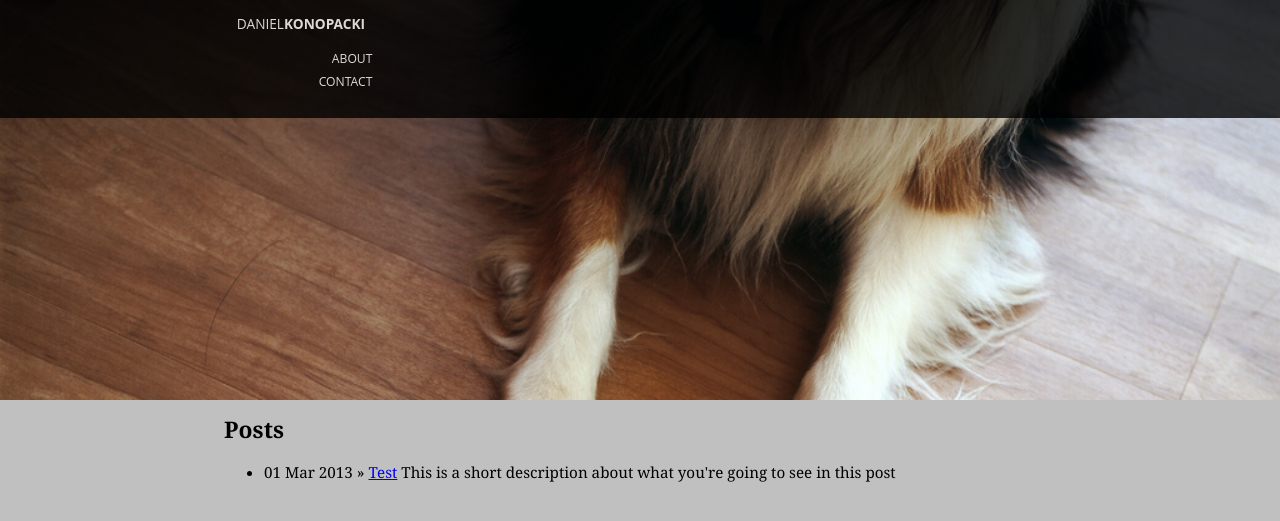
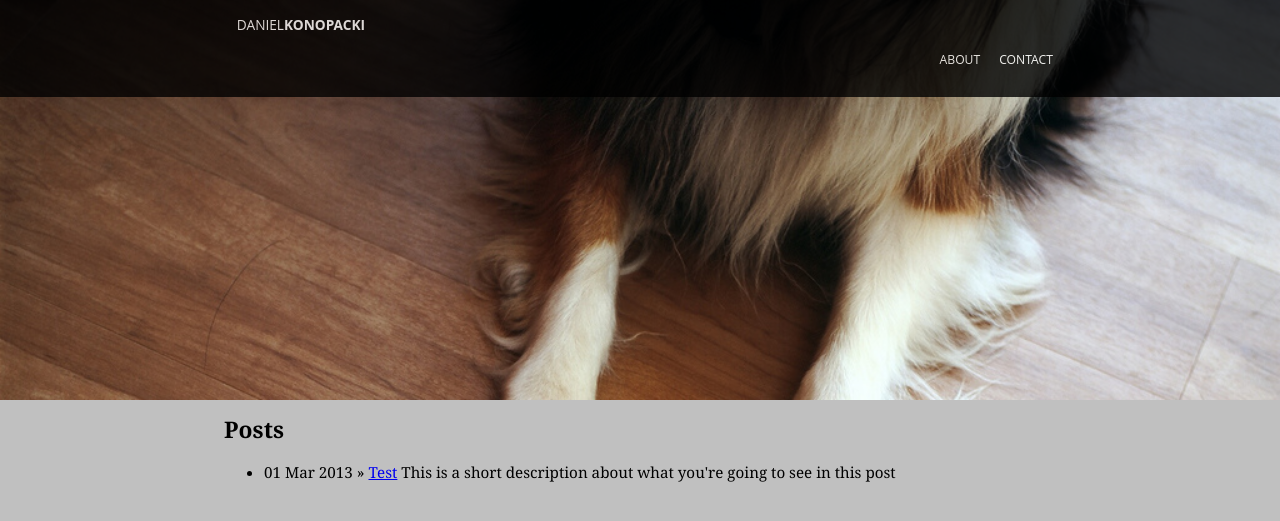
Before and after one commit to danielkonopacki/danielkonopacki.github.com, a Jekyll site: the page built from index.html, in a window 1280 px wide. Shown: the top 521 px of the page. Built offline with Jekyll 4.4.1, drawn with Linux system fonts in a browser that asks for light colours; Markdown is read by kramdown in place of the engine named in the settings.

Commit message:
CSS updates

```diff
--- a/css/layout.css
+++ b/css/layout.css
@@ -14,13 +14,13 @@ html, body {
   top: 0;
 }
 
+#header h1 {
+  display: inline-block;
+}
+
 #header section ul li {
   display: inline;
   margin-right: 2%;
-}
-
-#header section {
-  float: left;
 }
 
 .background {
@@ -28,7 +28,6 @@ html, body {
   background-size: cover;
   width: 100%;
   height: 400px;
-  clear: both;
 }
 
 .content-container {
```
Also changed, not shown: 1 other file.
